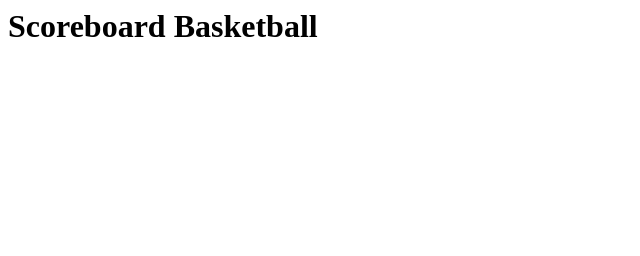
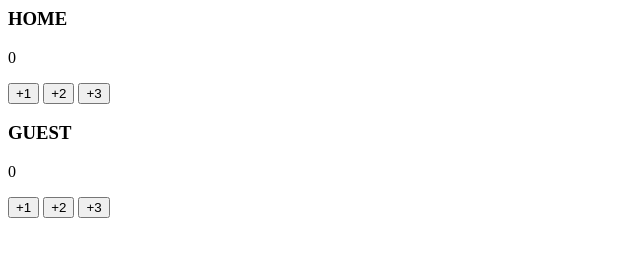
Before and after one commit to erzanthedev/basketball-scoreboard, a plain HTML site: page index.html in a window 1280 px wide. Shown: the whole page, without its empty margins (0-640 px from the left). Drawn offline with Linux system fonts and the light colour scheme.

Commit message:
feat: added html structure/components

```diff
--- a/index.html
+++ b/index.html
@@ -5,6 +5,25 @@
     <title>Document</title>
   </head>
   <body>
-    <h1>Scoreboard Basketball</h1>
+    <div class="container">
+      <div>
+        <h3 class="title">HOME</h3>
+        <p id="home-point-el" class="points">0</p>
+        <div class="points-btn-container">
+          <button class="add-points-btn" onclick="addHomeOne()">+1</button>
+          <button class="add-points-btn" onclick="addHomeTwo()">+2</button>
+          <button class="add-points-btn" onclick="addHomeThree()">+3</button>
+        </div>
+      </div>
+      <div>
+        <h3 class="title">GUEST</h3>
+        <p id="guest-point-el" class="points">0</p>
+        <div class="points-btn-container">
+          <button class="add-points-btn" onclick="addGuestOne()">+1</button>
+          <button class="add-points-btn" onclick="addGuestTwo()">+2</button>
+          <button class="add-points-btn" onclick="addGuestThree()">+3</button>
+        </div>
+      </div>
+    </div>
   </body>
 </html>
```
